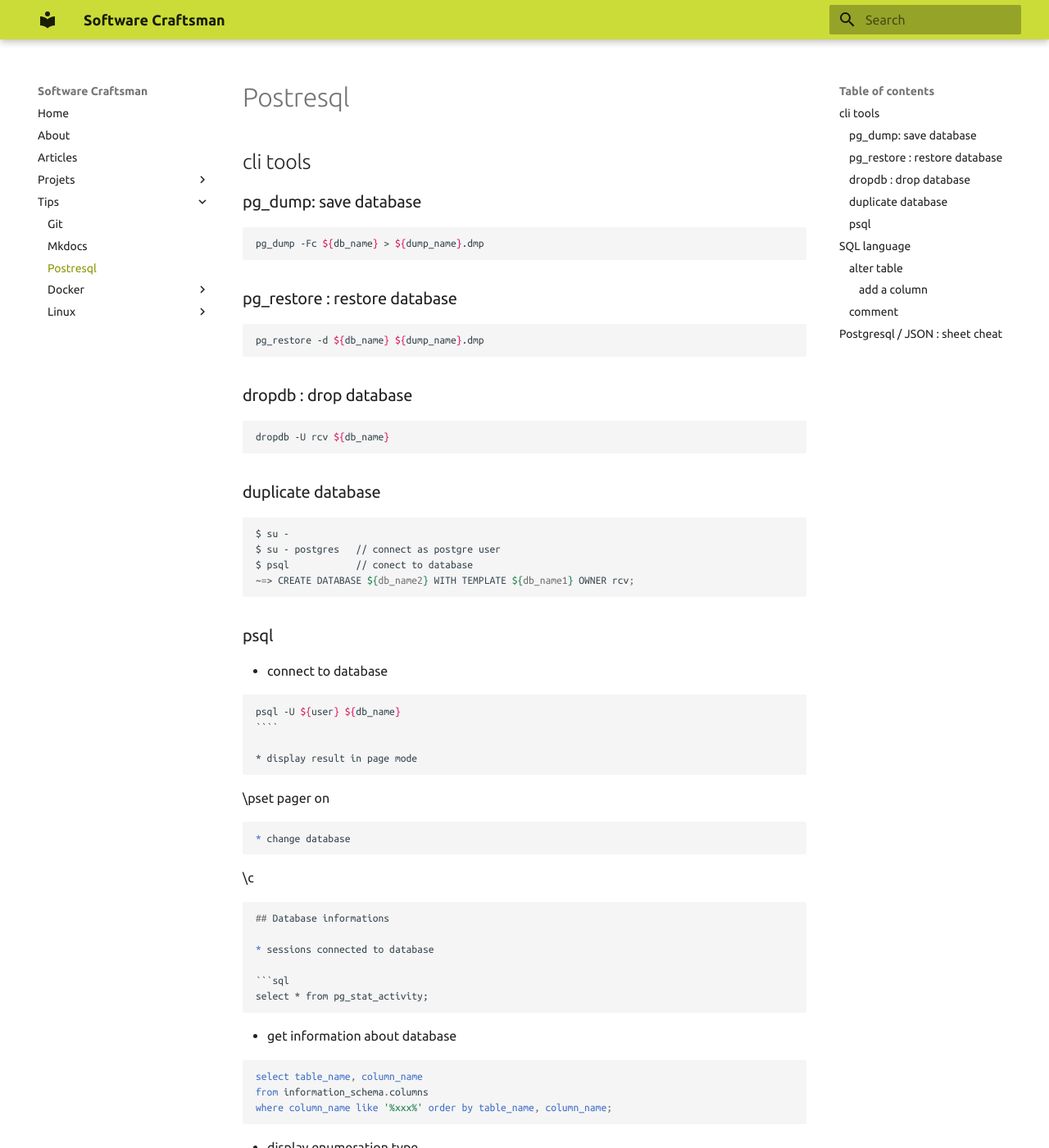
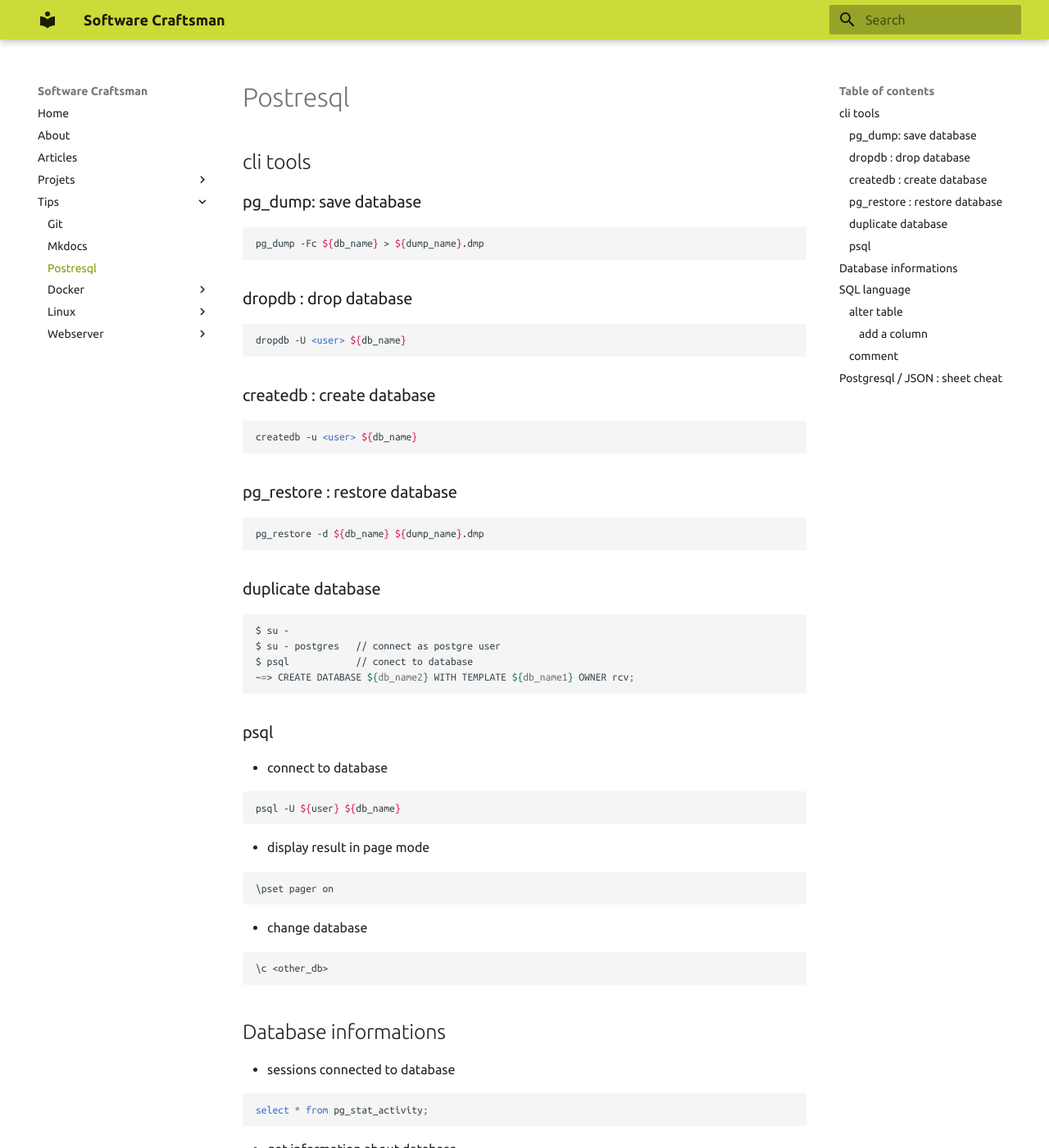
Before and after one commit to rvanlande/rvanlande.github.io, an MkDocs documentation site: the page built from docs/tips/postresql.md, in a window 1280 px wide and 1400 px high. Shown: the whole window at 82% size. Built offline with MkDocs 1.6.1 and Material for MkDocs 9.7.7, drawn with Linux system fonts in a browser that asks for light colours.

Commit message:
update docs

`````diff
--- a/docs/tips/postresql.md
+++ b/docs/tips/postresql.md
@@ -6,16 +6,22 @@
 pg_dump -Fc ${db_name} > ${dump_name}.dmp
 ```
 
+### dropdb : drop database
+
+```
+dropdb -U <user> ${db_name}
+```
+
+### createdb : create database
+
+```
+createdb -u <user> ${db_name}
+```
+
 ### pg_restore : restore database
 
 ```
 pg_restore -d ${db_name} ${dump_name}.dmp
-```
-
-### dropdb : drop database
-
-```
-dropdb -U rcv ${db_name}
 ```
 
 ### duplicate database
@@ -33,7 +39,7 @@
 
 ```
 psql -U ${user} ${db_name}
-````
+```
 
 * display result in page mode
 
`````
Also changed, not shown: docs/tips/webserver/nginx.md (added, +7 -0 lines).
